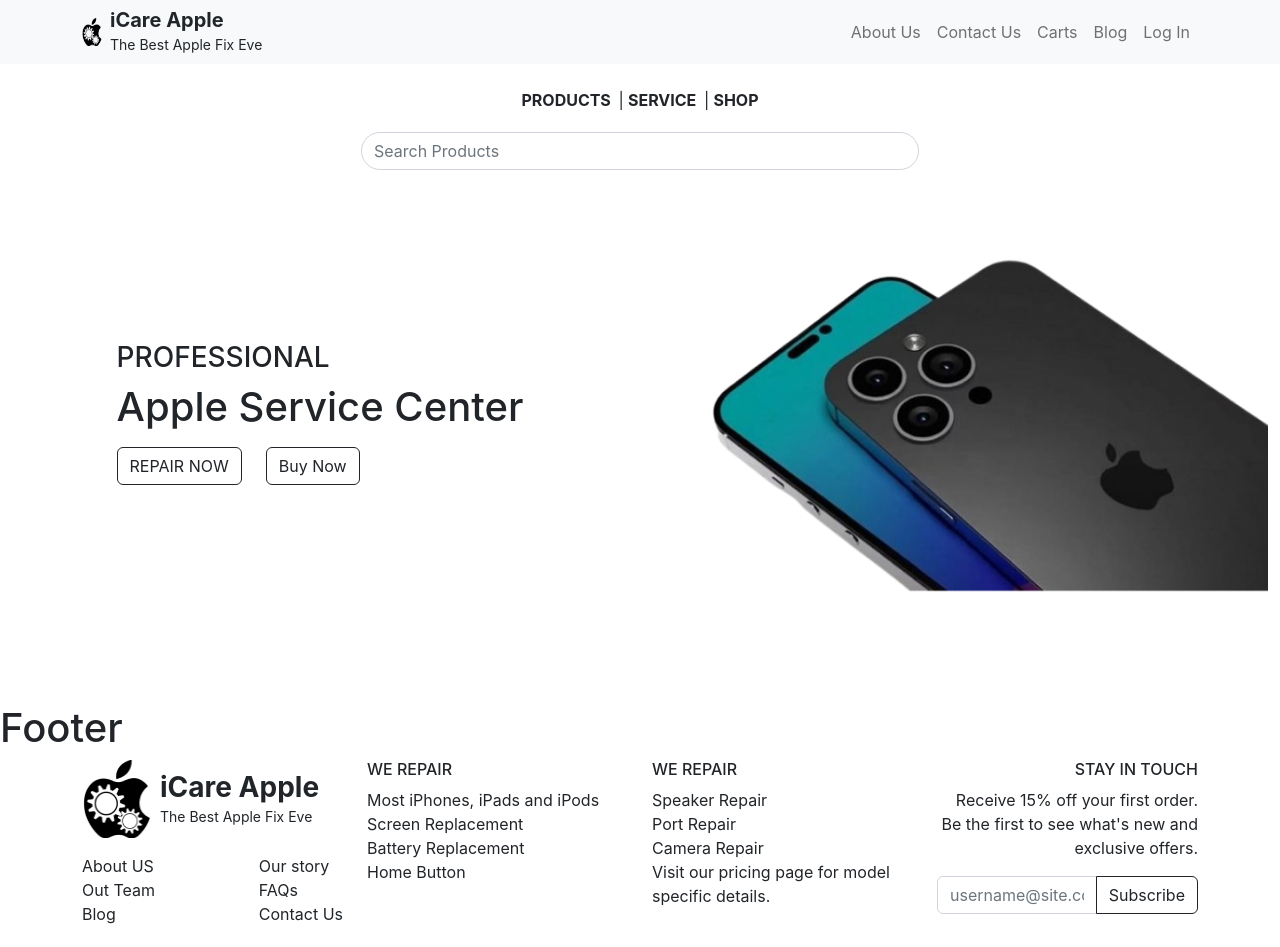
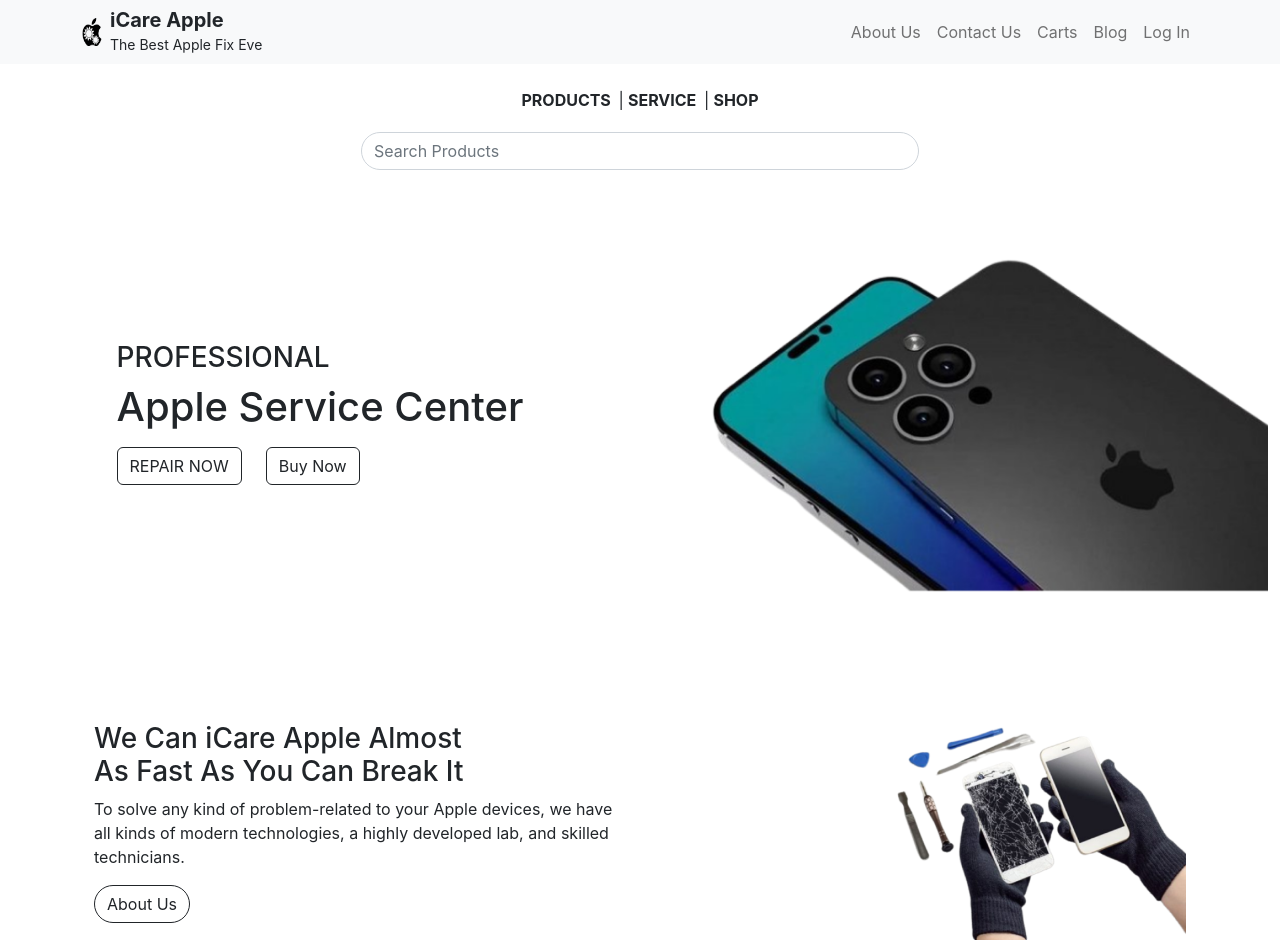
Before and after one commit to nazmul-2020/Apple-Care-Service-Center-Zoom, a React (Create React App) app: page / in a window 1280 px wide. Shown: the top 947 px of the page. Built offline with nearby package versions, Linux system fonts and the light colour scheme.

Commit message:
added about

```diff
--- /dev/null
+++ b/src/Pages/Home/About/About.js
@@ -0,0 +1,24 @@
+import React from 'react';
+import TSJR from '../../../assets/Images/TSJR 1.png'
+
+
+const About = () => {
+    return (
+        <div className='my-5'>
+            <div className='row container mx-auto'>
+                <div className='col-12 col-md-6 col-lg-6 d-flex justify-content-center align-items-center'>
+                    <div>
+                        <h3 className='w-75'>We Can iCare Apple Almost As Fast As You Can Break It</h3>
+                        <p>To solve any kind of problem-related to your Apple devices, we have all kinds of modern technologies, a highly developed lab, and skilled technicians.</p>
+                        <button type="button" class="btn btn-outline-dark rounded-pill">About Us</button>
+                    </div>
+                </div>
+                <div className='col-12 col-md-6 col-lg-6'>
+                    <img className='w-100' src={TSJR} alt="" />
+                </div>
+            </div>
+        </div>
+    );
+};
+
+export default About;
--- a/src/Pages/Home/Home.js
+++ b/src/Pages/Home/Home.js
@@ -1,10 +1,12 @@
 import React from 'react';
+import About from './About/About';
 import Banner from './Banner/Banner';
 
 const Home = () => {
     return (
         <div>
             <Banner/>
+            <About/>
         </div>
     );
 };
```
Also changed, not shown: src/assets/Images/TSJR 1.png (added).
